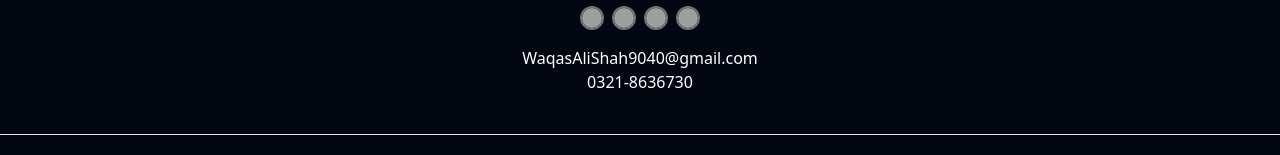
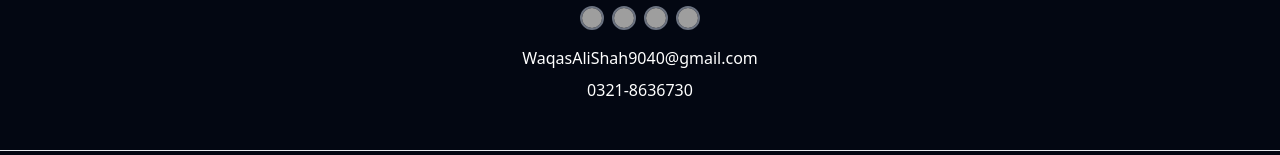
Before and after one commit to Waqas7281/Portfolio, a React (Vite) app: page / in a window 1280 px wide. Shown: the part 2360-2515 px from the top of the page. Built offline with nearby package versions, Linux system fonts and the light colour scheme; grey boxes are pictures that could not be loaded.

Commit message:
next update

```diff
--- a/src/Components/Footer.jsx
+++ b/src/Components/Footer.jsx
@@ -14,7 +14,7 @@ const Footer = () => {
          <div className='flex justify-center pt-2 '><Icon /></div>
         <div className='flex justify-center flex-col items-center  sm:gap-[10%] pt-4 pb-10 flex-wrap'>
             <p>WaqasAliShah9040@gmail.com</p>
-            <p>0321-8636730</p>
+            <p className='p-2'>0321-8636730</p>
         </div>
         <hr className=''/>
         <div className='flex justify-center pt-4  text-white-500 pb-5'>
```
